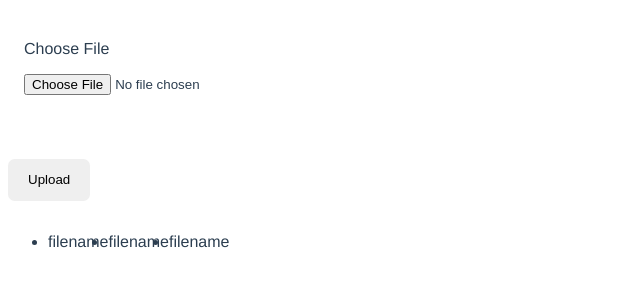
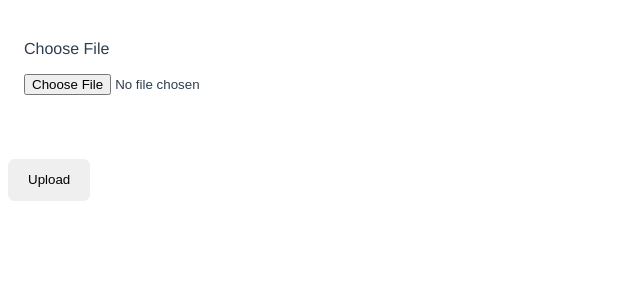
Before and after one commit to miracleonyenma/oshare, a Vue app in the folder defaultFE/: page / in a window 1280 px wide. Shown: the top 300 px of the page, without its empty margins (0-640 px from the left). Built offline with nearby package versions, Linux system fonts and the light colour scheme.

Commit message:
feat: update file gallery comp to render list from /files route

```diff
--- a/defaultFE/src/components/FileGallery.vue
+++ b/defaultFE/src/components/FileGallery.vue
@@ -1,14 +1,8 @@
 <template>
   <section>
       <ul class="file-gallery">
-          <li class="file-gallery__item">
-              <p>filename</p>
-          </li>
-          <li>
-              <p>filename</p>
-          </li>
-          <li>
-              <p>filename</p>
+          <li class="file-gallery__item glass glass--main-2" v-for="(file, i) in filesData" v-bind:key="file[i]">
+              {{ file }}
           </li>
       </ul>
   </section>
@@ -16,6 +10,15 @@
 
 <script>
 export default {
+    props: {
+        filesData : Array
+    },
+
+    data(){
+        return {
+
+        }
+    }
 
 }
 </script>
@@ -23,9 +26,17 @@ export default {
 <style lang="scss" scoped>
     .file-gallery{
         display: flex;
+        width: 100%;
+        flex-wrap: wrap;
+        gap: 1em;
+
 
         &__item{
-
+            padding: 1em;
+            // background: var(--main);
+            color: var(--bg);
+            border-radius: 5px;
+            // box-shadow: 6px 6px 12px var(--main-trans);
         }
     }
 </style>
```
